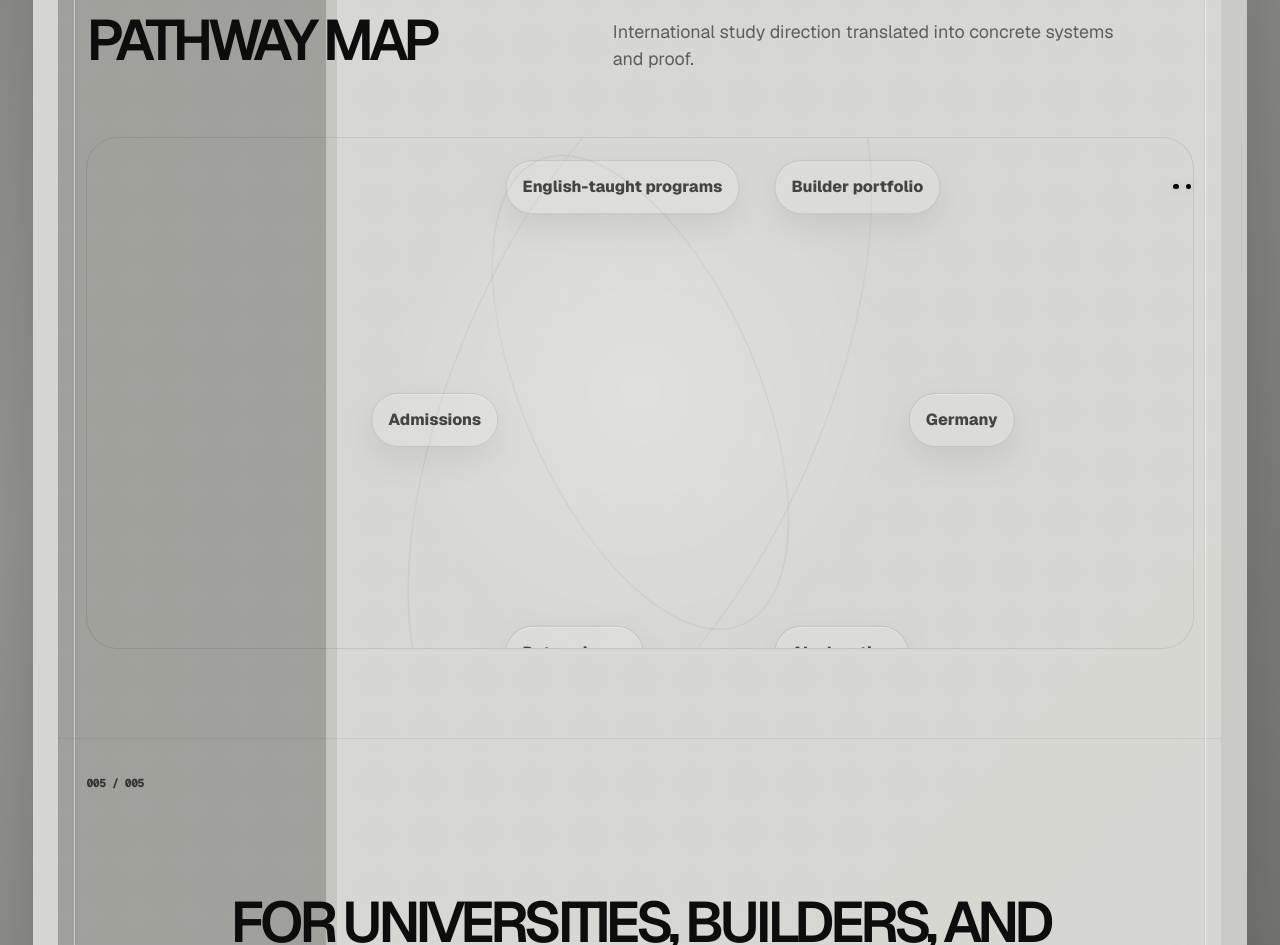
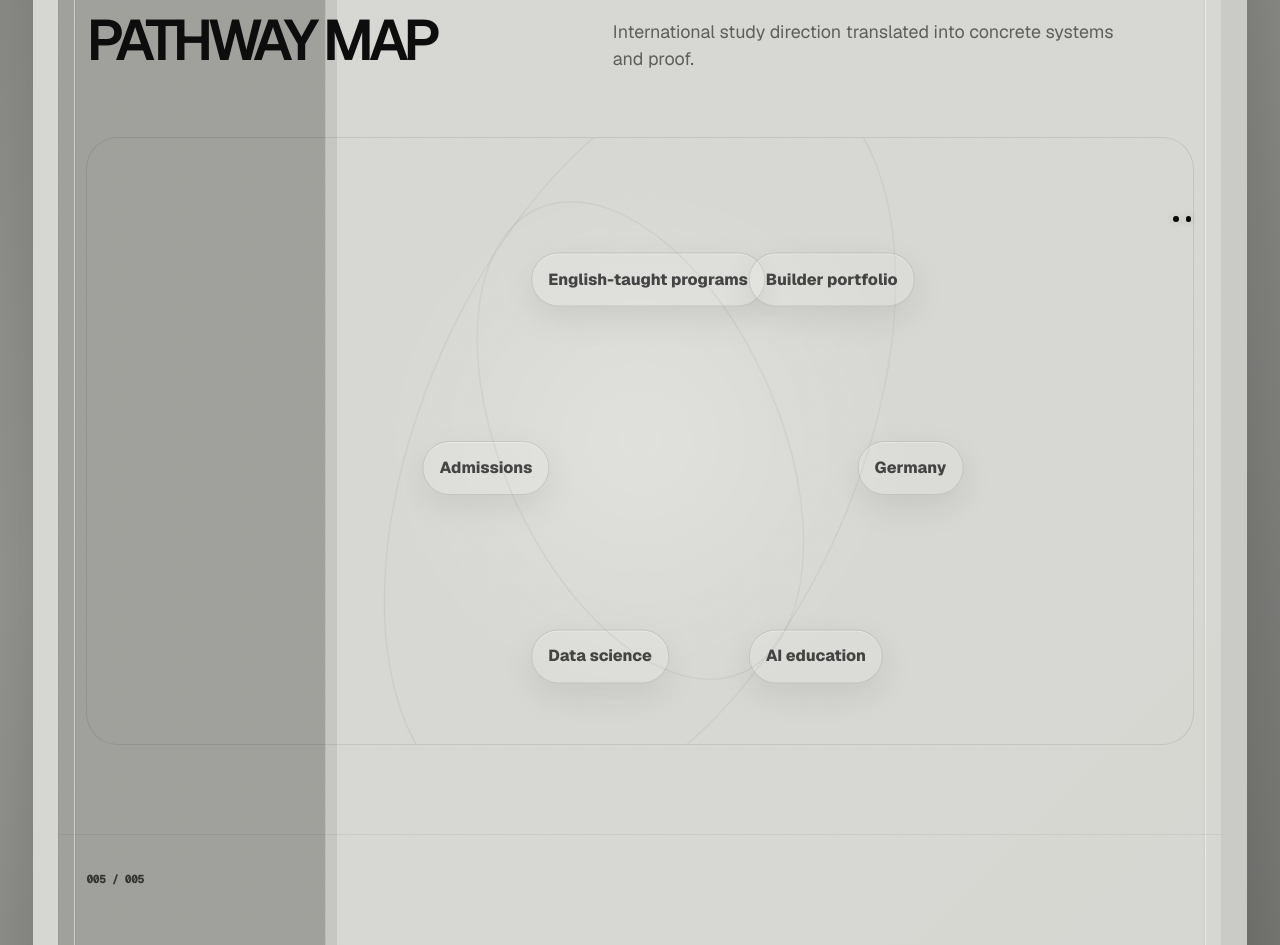
Before and after one commit to ShifterXD/Shifter_portfolio, a Next.js app: page / in a window 1280 px wide. Shown: the part 2440-3385 px from the top of the page. Built offline with nearby package versions, Linux system fonts and the light colour scheme.

Commit message:
fix: keep pathway map chips inside frame

```diff
--- a/src/app/globals.css
+++ b/src/app/globals.css
@@ -345,7 +345,7 @@ button { font: inherit; }
 
 .path-map {
   position:relative;
-  min-height: 32rem;
+  min-height: 38rem;
   margin-top: 4rem;
   border: 1px solid rgba(20,20,20,.09);
   border-radius: 2rem;
@@ -359,7 +359,7 @@ button { font: inherit; }
   --angle: calc(var(--i) * 60deg);
   position:absolute;
   left:50%; top:50%;
-  transform: rotate(var(--angle)) translateX(clamp(8rem, 21vw, 23rem)) rotate(calc(var(--angle) * -1));
+  transform: rotate(var(--angle)) translateX(clamp(7rem, 17vw, 18.5rem)) rotate(calc(var(--angle) * -1));
   transform-origin:left center;
   border:1px solid rgba(20,20,20,.12);
   border-radius:999px;
```
